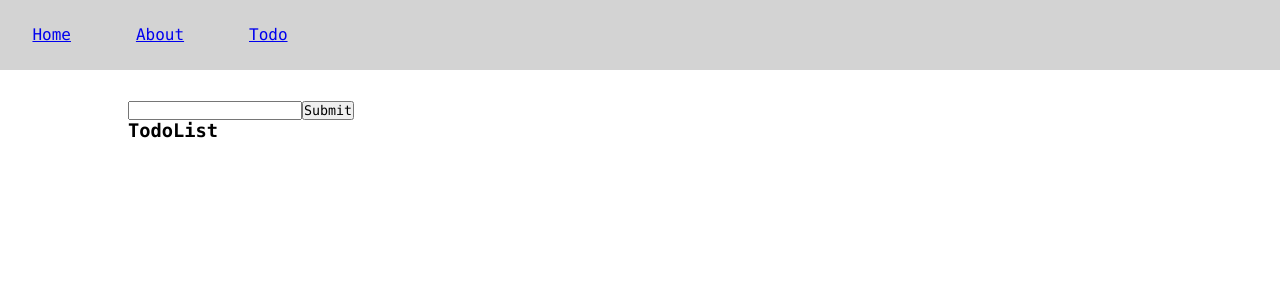
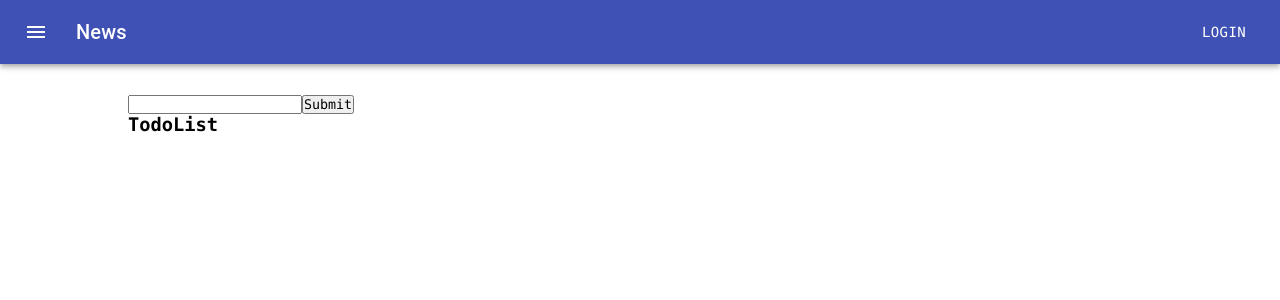
Before and after one commit to s14228so/Go-Next.ts, a Next.js app in the folder web/: page / in a window 1280 px wide. Shown: the top 300 px of the page. Built offline with nearby package versions, Linux system fonts and the light colour scheme.

Commit message:
install '@material-ui/icons/Menu'

```diff
--- a/web/layout/Header.js
+++ b/web/layout/Header.js
@@ -1,53 +1,40 @@
-import * as React from 'react'
+import React from 'react';
+import { makeStyles } from '@material-ui/core/styles';
+import AppBar from '@material-ui/core/AppBar';
+import Toolbar from '@material-ui/core/Toolbar';
+import Typography from '@material-ui/core/Typography';
+import Button from '@material-ui/core/Button';
+import IconButton from '@material-ui/core/IconButton';
+import MenuIcon from '@material-ui/icons/Menu';
 
+const useStyles = makeStyles(theme => ({
+    root: {
+        flexGrow: 1,
+    },
+    menuButton: {
+        marginRight: theme.spacing(2),
+    },
+    title: {
+        flexGrow: 1,
+    },
+}));
 
-import Link from 'next/link'
+export default function ButtonAppBar() {
+    const classes = useStyles();
 
-const Header = () => {
-
-
-    const links = [
-        {
-            title: "Home",
-            path: "/"
-        },
-        {
-            title: "About",
-            path: "/about"
-        },
-        {
-            title: "Todo",
-            path: "/todos"
-        },
-    ];
-
-    const header = {
-        width: "100vw",
-        background: "lightGray",
-        lineHeight: "70px"
-    };
-
-    const items = links.map((item, i) => {
-        return (
-            <Link key={i} href={item.path}>
-                {item.title}
-            </Link>
-        );
-    });
     return (
-        <header style={header}>
-            <ul
-                style={{
-                    listStyle: "none",
-                    display: "flex",
-                    width: "25vw",
-                    justifyContent: "space-around"
-                }}
-            >
-                {items}
-            </ul>
-        </header>
+        <div className={classes.root}>
+            <AppBar position="static">
+                <Toolbar>
+                    <IconButton edge="start" className={classes.menuButton} color="inherit" aria-label="menu">
+                        <MenuIcon />
+                    </IconButton>
+                    <Typography variant="h6" className={classes.title}>
+                        News
+          </Typography>
+                    <Button color="inherit">Login</Button>
+                </Toolbar>
+            </AppBar>
+        </div>
     );
-};
-
-export default Header;
+}
--- a/web/package.json
+++ b/web/package.json
@@ -8,6 +8,8 @@
     "start": "next start"
   },
   "dependencies": {
+    "@material-ui/core": "^4.8.1",
+    "@material-ui/icons": "^4.5.1",
     "next": "9.1.6",
     "react": "16.12.0",
     "react-dom": "16.12.0",
--- a/web/pages/index.js
+++ b/web/pages/index.js
@@ -9,6 +9,7 @@
     <Head>
       <title>Home</title>
       <link rel="icon" href="/favicon.ico" />
+      <link rel="stylesheet" href="https://fonts.googleapis.com/icon?family=Material+Icons" />
     </Head>
     <Layout>
       <AddTodo />
```
Also changed, not shown: 1 other file (tests, documents, lock files or other folders).
